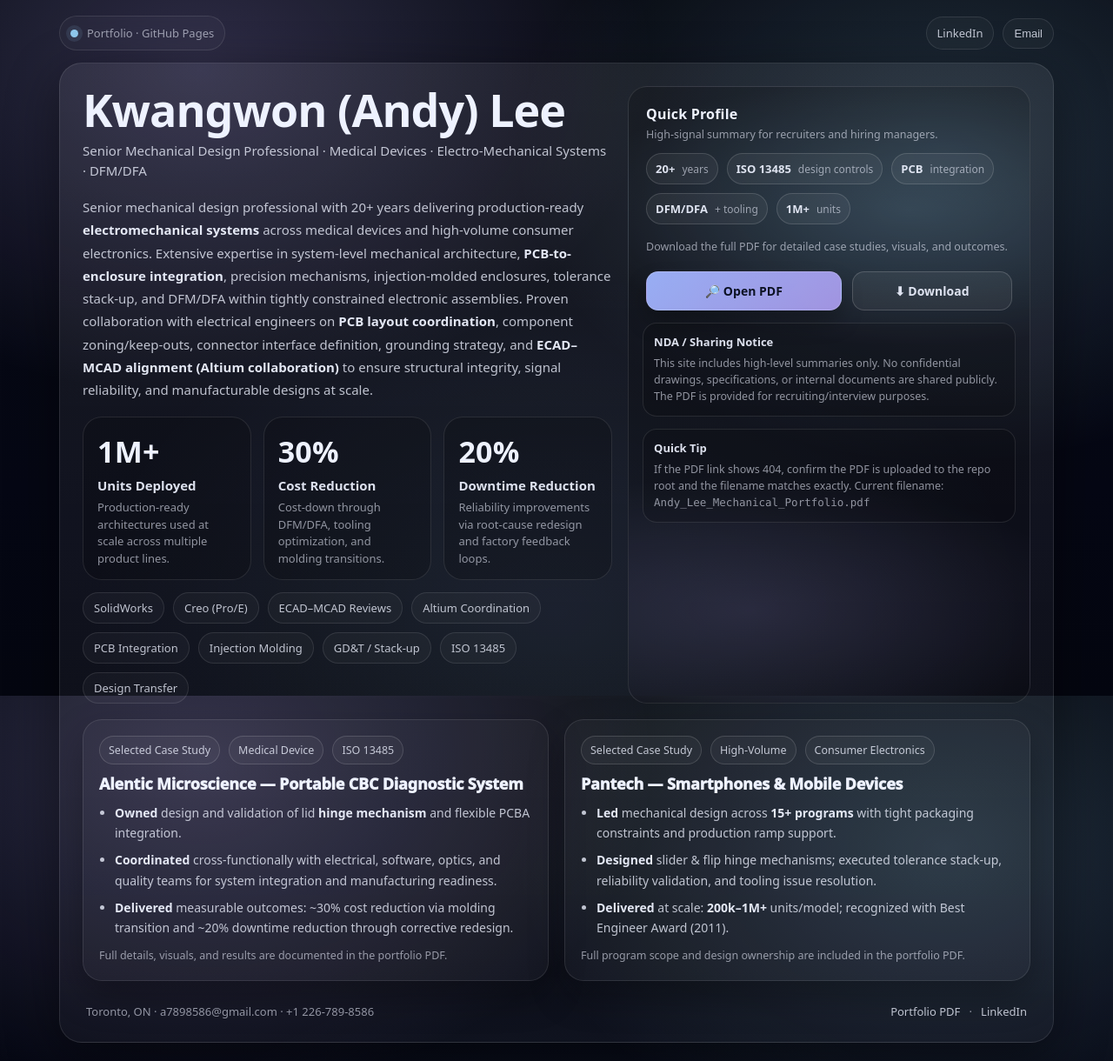
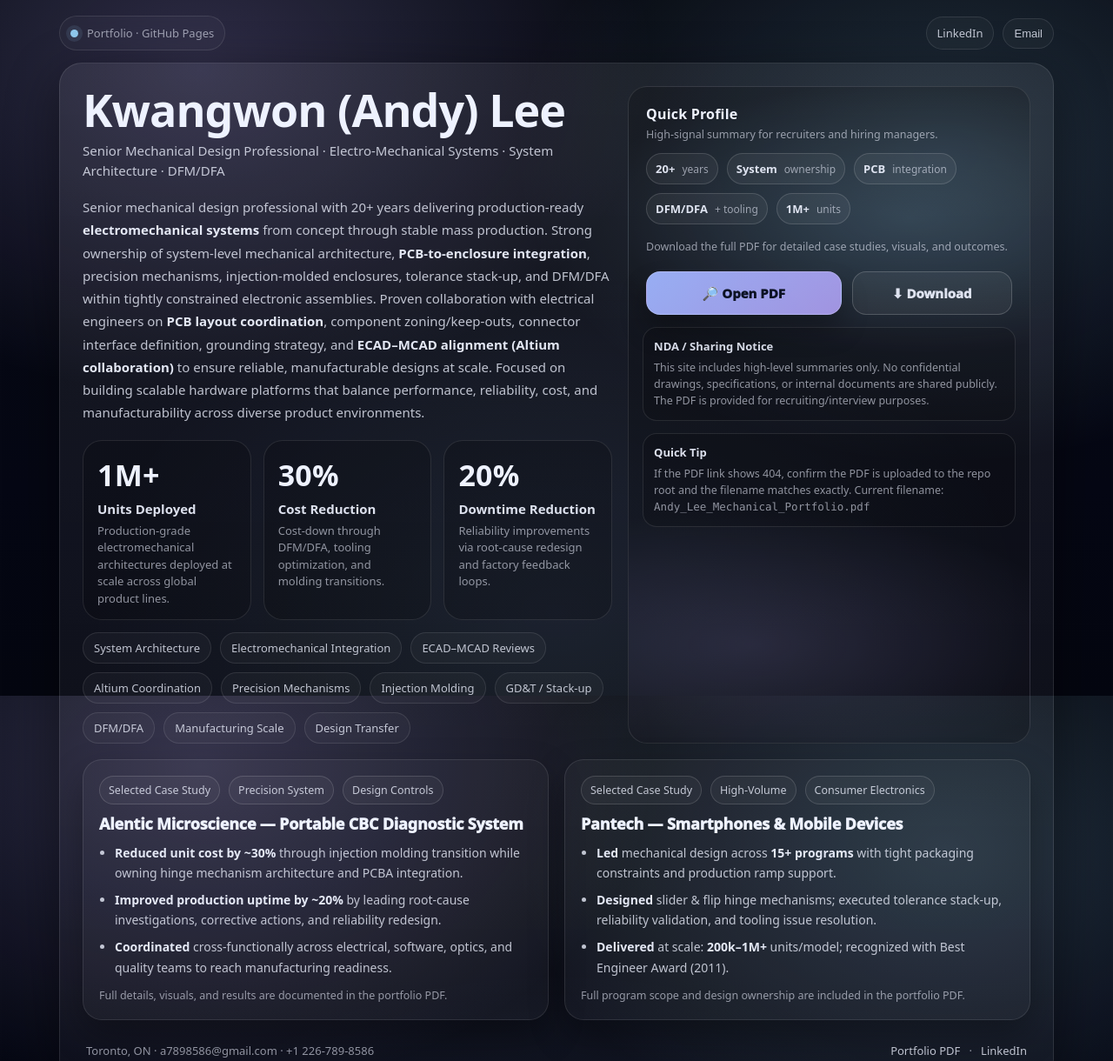
Before and after one commit to a7898586/a7898586.github.io, a plain HTML site: page index.html in a window 1280 px wide. Shown: the top 1220 px of the page at 87% size. Drawn offline with Linux system fonts and the light colour scheme.

Commit message:
Update index.html

```diff
--- a/index.html
+++ b/index.html
@@ -4,7 +4,7 @@
   <meta charset="utf-8" />
   <meta name="viewport" content="width=device-width,initial-scale=1" />
   <meta name="robots" content="index,follow" />
-  <meta name="description" content="Kwangwon (Andy) Lee — Mechanical System Design Portfolio (Electromechanical Integration, PCB-to-Enclosure, DFM/DFA, ISO 13485)." />
+  <meta name="description" content="Kwangwon (Andy) Lee — Mechanical System Design Portfolio (Electromechanical Systems, System Architecture, PCB Integration, DFM/DFA, Manufacturing Scale)." />
   <title>Kwangwon (Andy) Lee | Mechanical System Design Portfolio</title>
 
   <style>
@@ -250,35 +250,40 @@
       padding: 0 4px;
       flex-wrap:wrap;
     }
+
+    /* CTA emphasis (bigger + more obvious) */
     .btnPrimary{
       flex: 1 1 180px;
       display:inline-flex;
       justify-content:center;
       align-items:center;
       gap:10px;
-      padding:12px 14px;
-      border-radius: 14px;
-      border:1px solid rgba(255,255,255,.16);
+      padding:14px 16px;          /* increased */
+      border-radius: 16px;         /* increased */
+      border:1px solid rgba(255,255,255,.18);
       background: linear-gradient(135deg, var(--btnPrimaryA), var(--btnPrimaryB));
       color: var(--btnText);
-      font-weight:900;
-      font-size:14px;
-      box-shadow: 0 14px 24px rgba(0,0,0,.25);
+      font-weight:950;
+      font-size:15px;              /* increased */
+      box-shadow: 0 18px 30px rgba(0,0,0,.28);
+      transform: translateZ(0);
     }
-    .btnPrimary:hover{ text-decoration:none; filter: brightness(1.02); }
+    .btnPrimary:hover{ text-decoration:none; filter: brightness(1.03); }
+    .btnPrimary:focus{ outline:2px solid rgba(154,217,255,.35); outline-offset:2px; }
+
     .btnSecondary{
       flex: 1 1 140px;
       display:inline-flex;
       justify-content:center;
       align-items:center;
       gap:10px;
-      padding:12px 14px;
-      border-radius: 14px;
-      border:1px solid rgba(255,255,255,.16);
+      padding:14px 16px;          /* increased */
+      border-radius: 16px;         /* increased */
+      border:1px solid rgba(255,255,255,.18);
       background: rgba(255,255,255,.06);
       color: rgba(238,242,255,.92);
-      font-weight:900;
-      font-size:14px;
+      font-weight:950;
+      font-size:15px;              /* increased */
       cursor:pointer;
     }
     .btnSecondary:hover{ text-decoration:none; border-color: rgba(154,217,255,.30); }
@@ -424,24 +429,28 @@
 
     <div class="hero">
       <div class="heroGrid">
+        <!-- LEFT -->
         <div>
           <h1>Kwangwon (Andy) Lee</h1>
 
+          <!-- Field-neutral headline -->
           <div class="headline">
-            Senior Mechanical Design Professional · Medical Devices · Electro-Mechanical Systems · DFM/DFA
+            Senior Mechanical Design Professional · Electro-Mechanical Systems · System Architecture · DFM/DFA
           </div>
 
+          <!-- Field-neutral, system-strong summary -->
           <div class="lead">
-            Senior mechanical design professional with 20+ years delivering production-ready <b>electromechanical systems</b> across medical devices and high-volume consumer electronics.
-            Extensive expertise in system-level mechanical architecture, <b>PCB-to-enclosure integration</b>, precision mechanisms, injection-molded enclosures, tolerance stack-up, and DFM/DFA within tightly constrained electronic assemblies.
-            Proven collaboration with electrical engineers on <b>PCB layout coordination</b>, component zoning/keep-outs, connector interface definition, grounding strategy, and <b>ECAD–MCAD alignment (Altium collaboration)</b> to ensure structural integrity, signal reliability, and manufacturable designs at scale.
+            Senior mechanical design professional with 20+ years delivering production-ready <b>electromechanical systems</b> from concept through stable mass production.
+            Strong ownership of system-level mechanical architecture, <b>PCB-to-enclosure integration</b>, precision mechanisms, injection-molded enclosures, tolerance stack-up, and DFM/DFA within tightly constrained electronic assemblies.
+            Proven collaboration with electrical engineers on <b>PCB layout coordination</b>, component zoning/keep-outs, connector interface definition, grounding strategy, and <b>ECAD–MCAD alignment (Altium collaboration)</b> to ensure reliable, manufacturable designs at scale.
+            Focused on building scalable hardware platforms that balance performance, reliability, cost, and manufacturability across diverse product environments.
           </div>
 
           <div class="metrics">
             <div class="metricCard">
               <div class="metricBig">1M+</div>
               <div class="metricTitle">Units Deployed</div>
-              <div class="metricDesc">Production-ready architectures used at scale across multiple product lines.</div>
+              <div class="metricDesc">Production-grade electromechanical architectures deployed at scale across global product lines.</div>
             </div>
 
             <div class="metricCard">
@@ -457,19 +466,22 @@
             </div>
           </div>
 
+          <!-- Skills: more system-level, still neutral -->
           <div class="skillChips" aria-label="skills">
-            <span class="skillChip">SolidWorks</span>
-            <span class="skillChip">Creo (Pro/E)</span>
+            <span class="skillChip">System Architecture</span>
+            <span class="skillChip">Electromechanical Integration</span>
             <span class="skillChip">ECAD–MCAD Reviews</span>
             <span class="skillChip">Altium Coordination</span>
-            <span class="skillChip">PCB Integration</span>
+            <span class="skillChip">Precision Mechanisms</span>
             <span class="skillChip">Injection Molding</span>
             <span class="skillChip">GD&amp;T / Stack-up</span>
-            <span class="skillChip">ISO 13485</span>
+            <span class="skillChip">DFM/DFA</span>
+            <span class="skillChip">Manufacturing Scale</span>
             <span class="skillChip">Design Transfer</span>
           </div>
         </div>
 
+        <!-- RIGHT -->
         <div class="side">
           <div class="sideHeader">
             <div>
@@ -480,7 +492,7 @@
 
           <div class="pillRow">
             <div class="pill"><b>20+</b> <small>years</small></div>
-            <div class="pill"><b>ISO 13485</b> <small>design controls</small></div>
+            <div class="pill"><b>System</b> <small>ownership</small></div>
             <div class="pill"><b>PCB</b> <small>integration</small></div>
             <div class="pill"><b>DFM/DFA</b> <small>+ tooling</small></div>
             <div class="pill"><b>1M+</b> <small>units</small></div>
@@ -518,14 +530,14 @@
         <div class="caseCard">
           <div class="caseTop">
             <span class="caseTag">Selected Case Study</span>
-            <span class="caseTag">Medical Device</span>
-            <span class="caseTag">ISO 13485</span>
+            <span class="caseTag">Precision System</span>
+            <span class="caseTag">Design Controls</span>
           </div>
           <div class="caseTitle">Alentic Microscience — Portable CBC Diagnostic System</div>
           <ul class="caseList">
-            <li><b>Owned</b> design and validation of lid <b>hinge mechanism</b> and flexible PCBA integration.</li>
-            <li><b>Coordinated</b> cross-functionally with electrical, software, optics, and quality teams for system integration and manufacturing readiness.</li>
-            <li><b>Delivered</b> measurable outcomes: ~30% cost reduction via molding transition and ~20% downtime reduction through corrective redesign.</li>
+            <li><b>Reduced unit cost by ~30%</b> through injection molding transition while owning hinge mechanism architecture and PCBA integration.</li>
+            <li><b>Improved production uptime by ~20%</b> by leading root-cause investigations, corrective actions, and reliability redesign.</li>
+            <li><b>Coordinated</b> cross-functionally across electrical, software, optics, and quality teams to reach manufacturing readiness.</li>
           </ul>
           <div class="caseFoot">Full details, visuals, and results are documented in the portfolio PDF.</div>
         </div>
```
